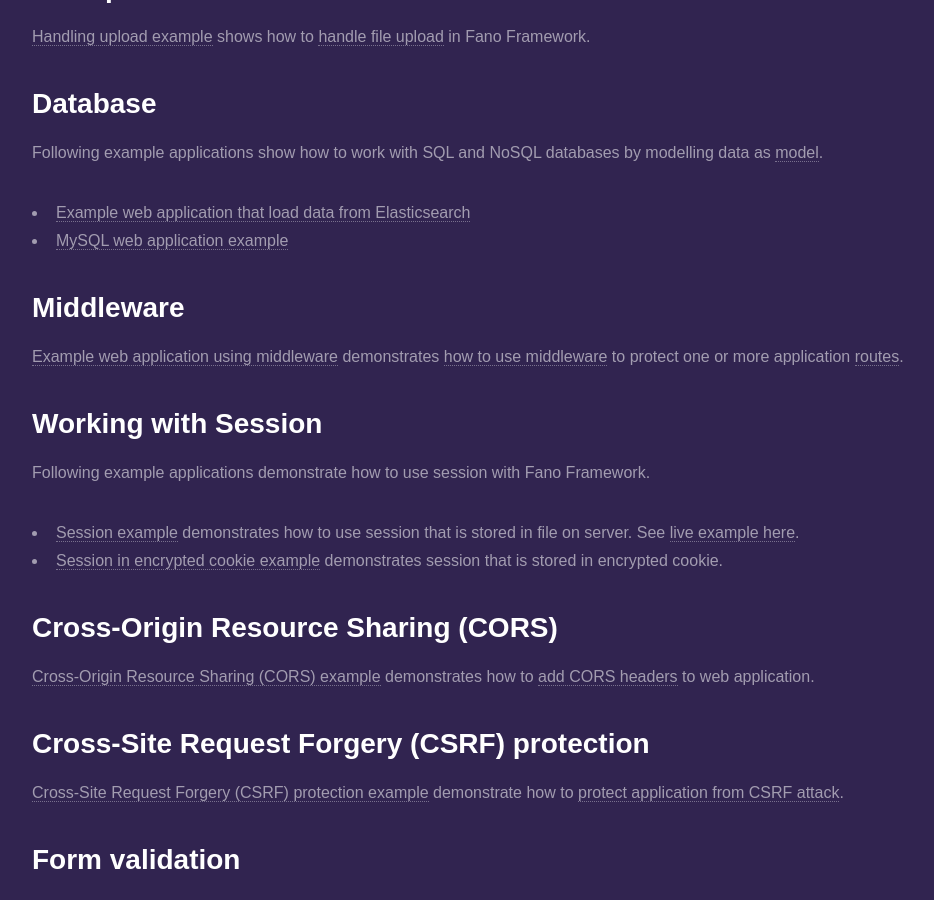
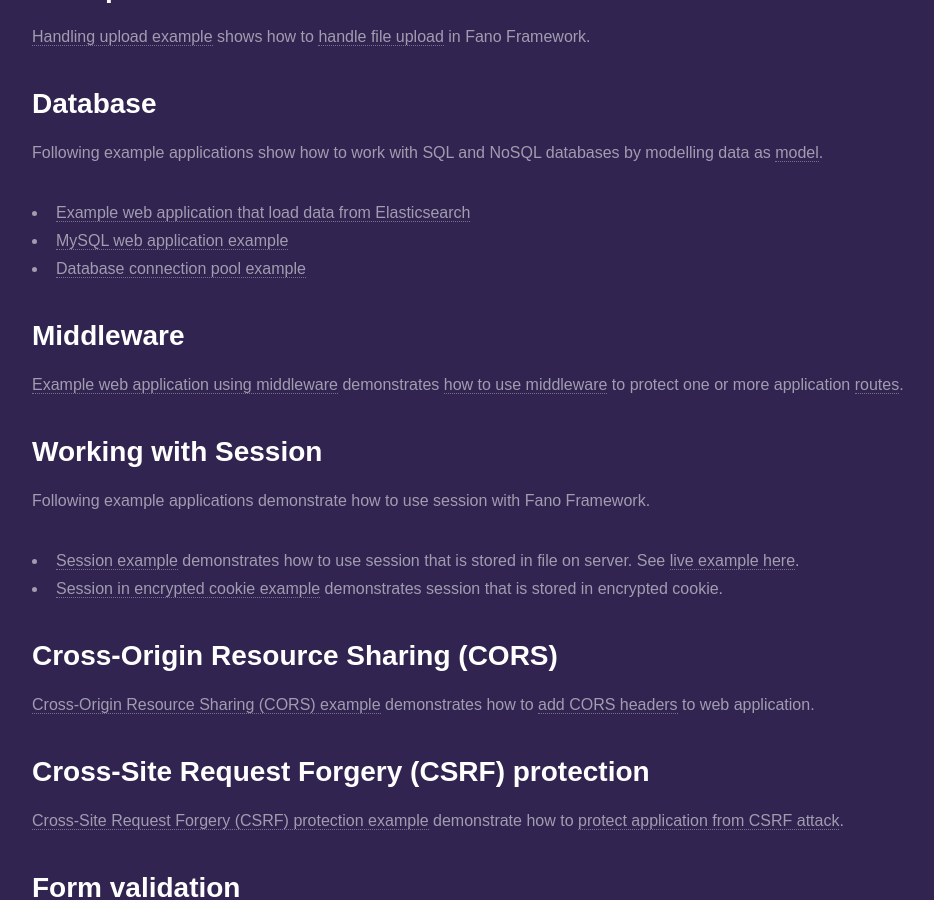
Before and after one commit to fanoframework/fanoframework.github.io, a Jekyll site: the page built from examples/index.md, in a window 1280 px wide and 900 px high, scrolled down 1163 px. Shown: the whole window, without its empty margins (32-966 px from the left). Built offline with Jekyll 4.4.1, drawn with Linux system fonts in a browser that asks for light colours; our own code applies the rules of GitHub Pages for plain Markdown files.

Commit message:
Update index.md

```diff
--- a/examples/index.md
+++ b/examples/index.md
@@ -43,6 +43,7 @@ Following example applications show how to work with SQL and NoSQL databases by
 
 - [Example web application that load data from Elasticsearch](https://github.com/fanoframework/fano-elasticsearch)
 - [MySQL web application example](https://github.com/fanoframework/fano-app-db)
+- [Database connection pool example](https://github.com/fanoframework/fano-db-pool)
 
 ## Middleware
 
```
